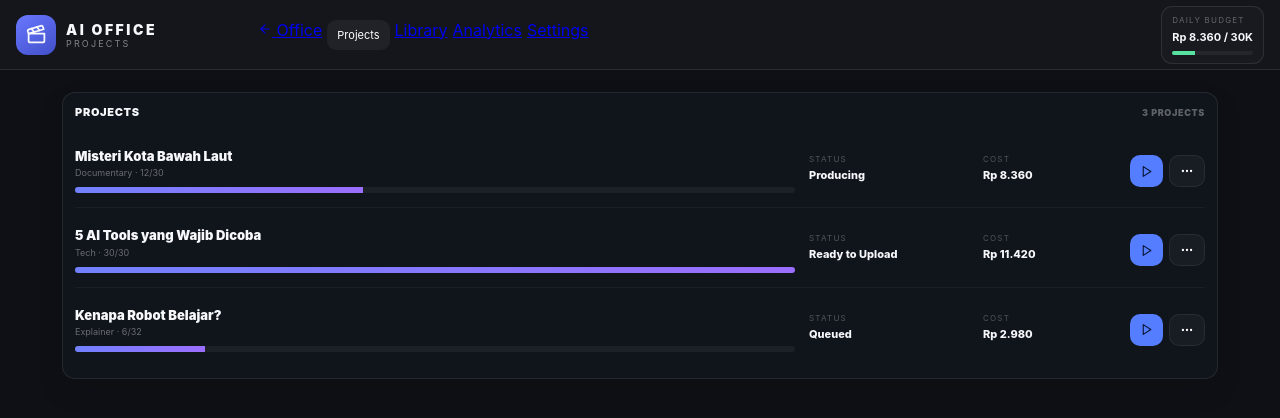
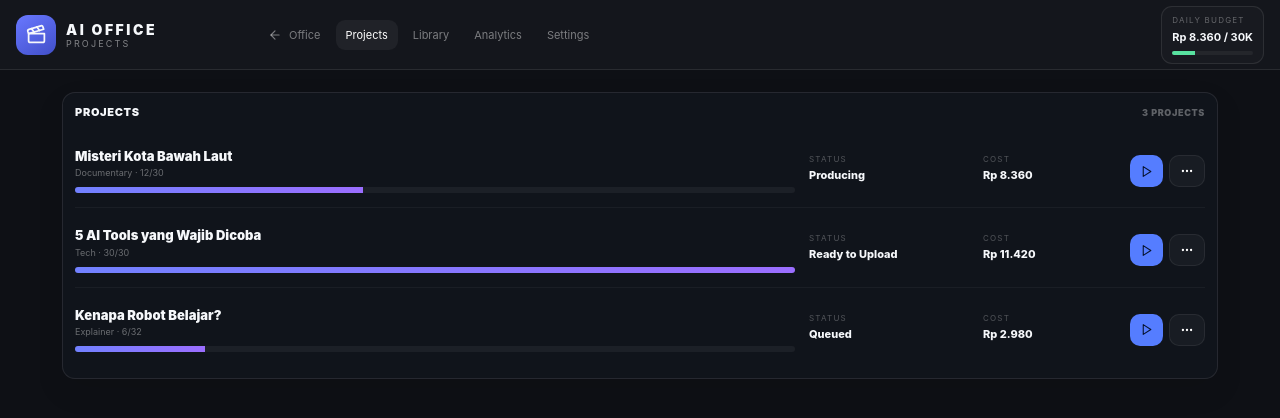
Before and after one commit to Charanko1/automation-videos, a Next.js app: page /projects in a window 1280 px wide. Shown: the top 418 px of the page. Built offline with nearby package versions, Linux system fonts and the light colour scheme.

Commit message:
polish: style navigation and worker labels

```diff
--- a/app/globals.css
+++ b/app/globals.css
@@ -7,7 +7,7 @@ button{font:inherit}
 .top{display:grid;grid-template-columns:220px 1fr auto;gap:22px;align-items:center;padding:0 16px;background:#14161c;border-bottom:1px solid var(--line);z-index:5}
 .brand{display:flex;gap:10px;align-items:center}.brandIcon{width:40px;height:40px;border-radius:12px;display:grid;place-items:center;background:linear-gradient(145deg,#6978ff,#414fc9)}
 .brandTitle{font-size:14px;font-weight:900;letter-spacing:.18em}.brandSub{font-size:9px;color:var(--muted);letter-spacing:.24em}
-.nav{display:flex;gap:5px}.nav span{display:flex;align-items:center;gap:7px;padding:8px 10px;border-radius:9px;color:#ffffff70;font-size:11px}.nav .active{background:#ffffff0d;color:#fff}
+.nav{display:flex;gap:5px}.nav-item{display:flex;align-items:center;gap:7px;padding:8px 10px;border-radius:9px;color:#ffffff70;font-size:11px;text-decoration:none;transition:background .18s ease,color .18s ease,transform .18s ease}.nav-item:hover{background:#ffffff08;color:#fff;transform:translateY(-1px)}.nav-item.active{background:#ffffff0d;color:#fff}
 .topRight{display:flex;gap:8px}.chip{border:1px solid var(--line);background:#ffffff05;border-radius:11px;padding:8px 10px}.chip small{display:block;color:#ffffff55;font-size:8px;text-transform:uppercase;letter-spacing:.15em}.chip b{font-size:11px}.bar{height:4px;background:#ffffff0d;border-radius:9px;margin-top:6px;overflow:hidden}.bar i{display:block;height:100%;background:#58e2a0}
 .layout{min-height:0;display:grid;grid-template-columns:250px minmax(0,1fr) 290px}
 .side{min-height:0;overflow:auto;padding:13px;background:#11131a}.left{border-right:1px solid var(--line)}.right{border-left:1px solid var(--line)}
@@ -22,6 +22,7 @@ button{font:inherit}
 .ctrl{width:100%;border:0;border-radius:10px;padding:10px;margin-top:6px;font-size:10px;font-weight:900;display:flex;justify-content:center;gap:7px;align-items:center;cursor:pointer}.green{background:#58dda0;color:#071b11}.blue{background:#557dff;color:#07132e}.red{background:#e95d66;color:#fff}
 .stat{display:flex;justify-content:space-between;font-size:9px;margin-top:6px}.stat span{color:#ffffff57}.stat b{color:#fff}
 .worldBoard{width:180px;background:#20252ddd;border:1px solid #ffffff18;padding:9px;border-radius:8px;box-shadow:0 9px 20px #00000030}.wbHead{font-size:8px;color:#aeb8c1;letter-spacing:.12em;font-weight:900;margin-bottom:6px}.wbRow{display:flex;justify-content:space-between;font-size:8px;padding:4px 0;border-bottom:1px dashed #ffffff12}.wbRow b{color:#69dfa0}.wbState{font-size:8px;font-weight:900;letter-spacing:.1em;margin-top:6px}
-.tag{min-width:96px;padding:4px 6px;border-radius:8px;background:#11141be8;border:1px solid #ffffff17;box-shadow:0 7px 18px #00000025}.tag.sel{border-color:#ffffff40}.tag b{display:block;font-size:9px}.tag small{display:block;font-size:7px;color:#ffffff54;margin-top:1px}.tag em{display:flex;align-items:center;gap:4px;font-size:7px;font-style:normal;margin-top:3px;color:#d7dce2}.tag em i{width:5px;height:5px;border-radius:50%;background:#66dda0}
+.tag{min-width:96px;white-space:nowrap;pointer-events:none;padding:4px 6px;border-radius:8px;background:#11141be8;border:1px solid #ffffff17;box-shadow:0 7px 18px #00000025}.tag.sel{border-color:#ffffff40}.tag b{display:block;font-size:9px}.tag small{display:block;font-size:7px;color:#ffffff54;margin-top:1px}.tag em{display:flex;align-items:center;gap:4px;font-size:7px;font-style:normal;margin-top:3px;color:#d7dce2}.tag em i{width:5px;height:5px;border-radius:50%;background:#66dda0}
 @media(max-width:1100px){.top{grid-template-columns:205px 1fr}.nav{display:none}.layout{grid-template-columns:220px minmax(0,1fr) 255px}}
 @media(max-width:850px){body{overflow:auto}.app{height:auto;min-height:100vh;grid-template-rows:auto auto}.top{grid-template-columns:1fr}.topRight{display:none}.layout{grid-template-columns:1fr}.world{height:650px}.side{border:0}}
+.prop-label{padding:4px 7px;border-radius:7px;background:#17334a;color:#fff;font-size:8px;font-weight:900;letter-spacing:.08em;box-shadow:0 5px 14px #0004}
```
